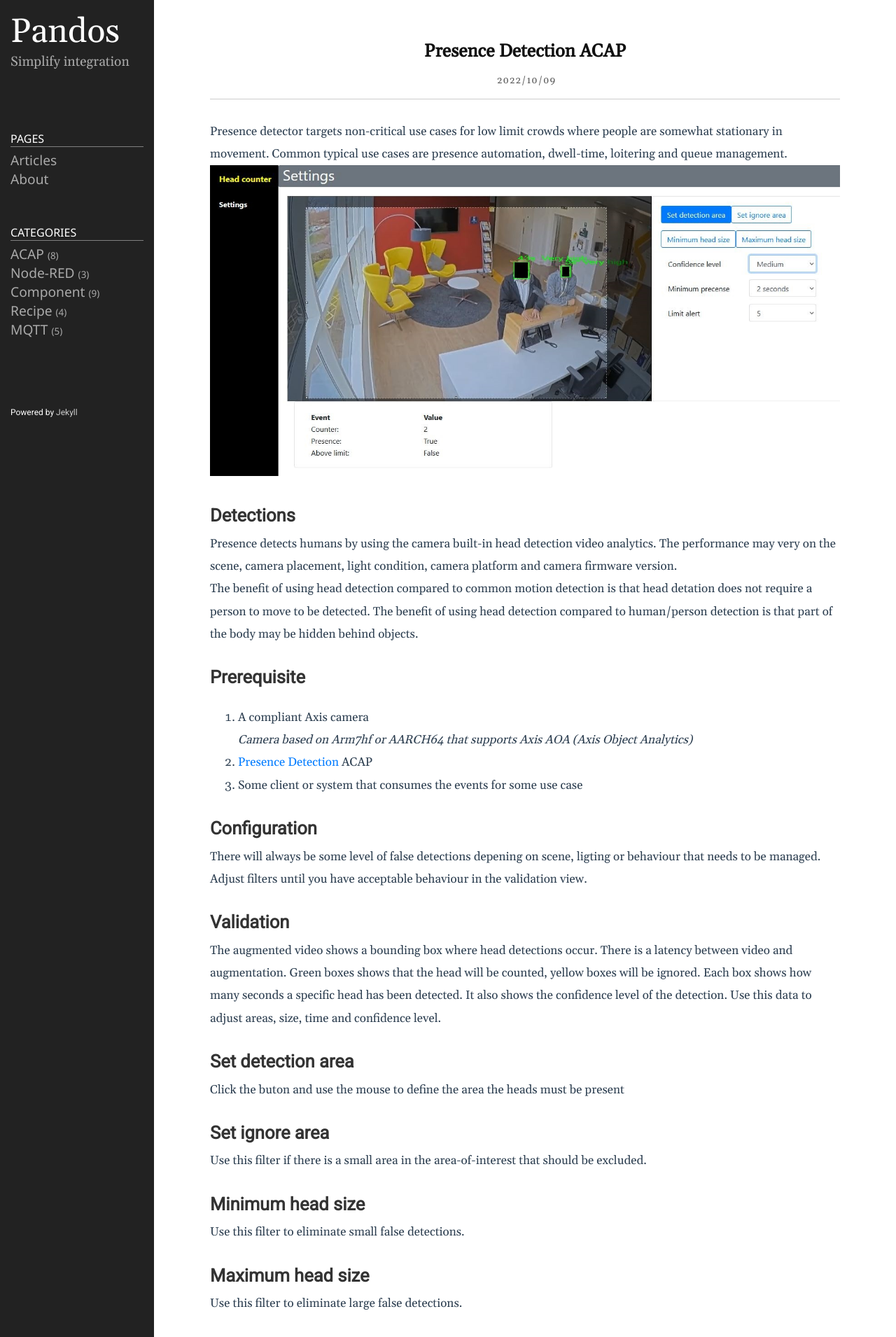
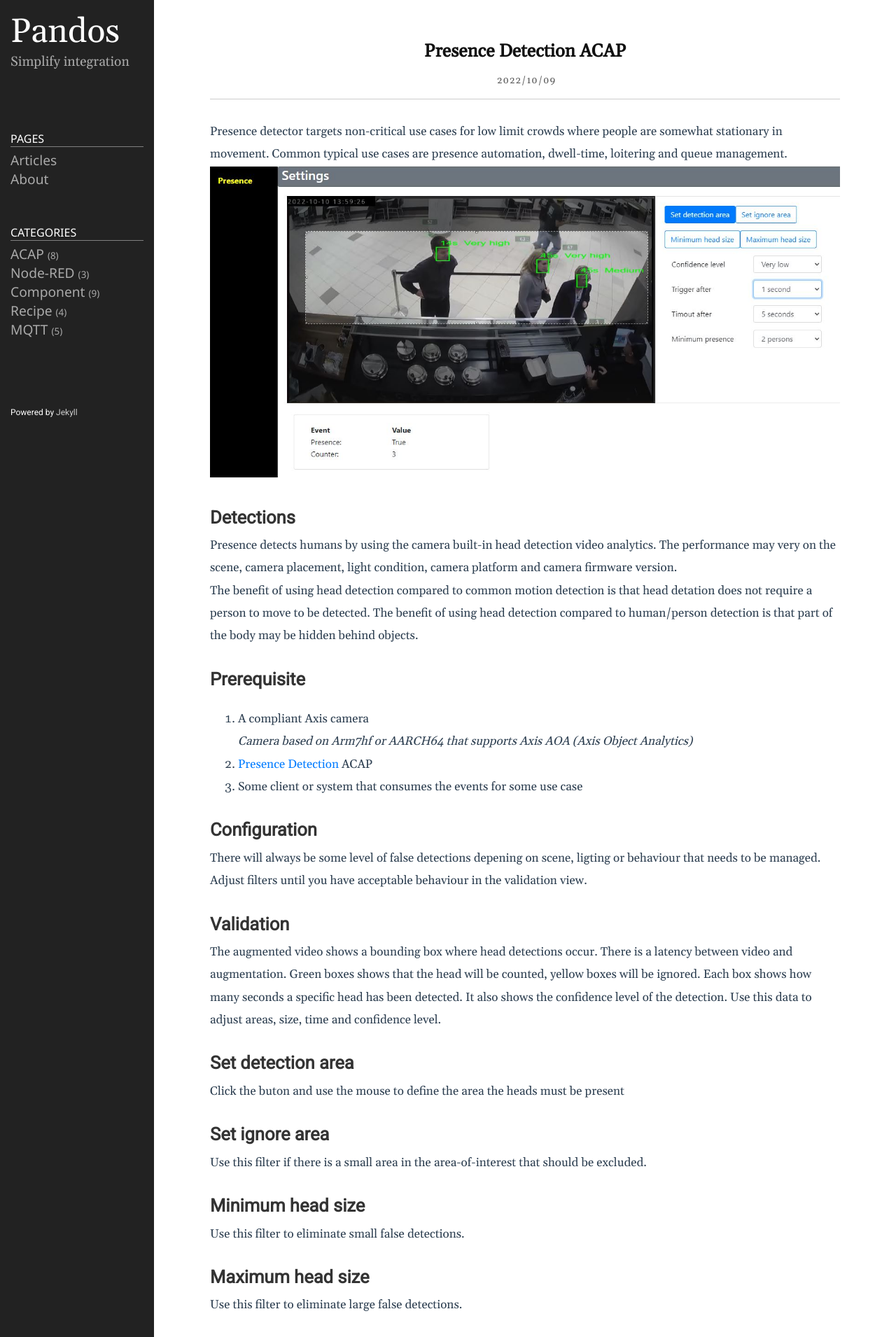
Before and after one commit to pandosme/pandosme.github.io, a Jekyll site: the page built from docs/_posts/2022-10-10-presence-detection.md, in a window 1280 px wide. Shown: the top 1910 px of the page at 70% size. Built offline with Jekyll 4.4.1, drawn with Linux system fonts in a browser that asks for light colours.

Commit message:
Update 2022-10-10-presence-detection.md

```diff
--- a/docs/_posts/2022-10-10-presence-detection.md
+++ b/docs/_posts/2022-10-10-presence-detection.md
@@ -7,7 +7,7 @@ categories: [ACAP, MQTT, Component]
 
 Presence detector targets non-critical use cases for low limit crowds where people are somewhat stationary in movement.  Common typical use cases are presence automation, dwell-time, loitering and queue management.
 
-![image]({{ site.url }}/assets/headcounter.jpg)
+![image]({{ site.url }}/assets/presence.jpg)
 
 # Detections
 Presence detects humans by using the camera built-in head detection video analytics.  The performance may very on the scene, camera placement, light condition, camera platform and camera firmware version.
```
